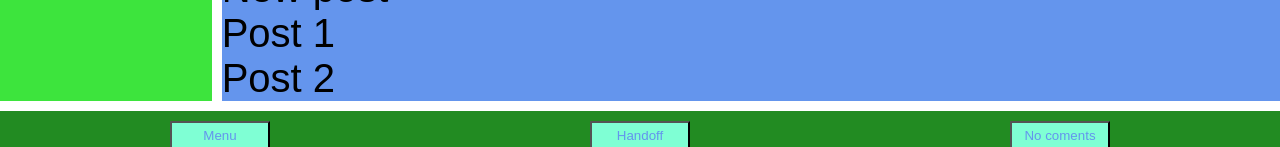
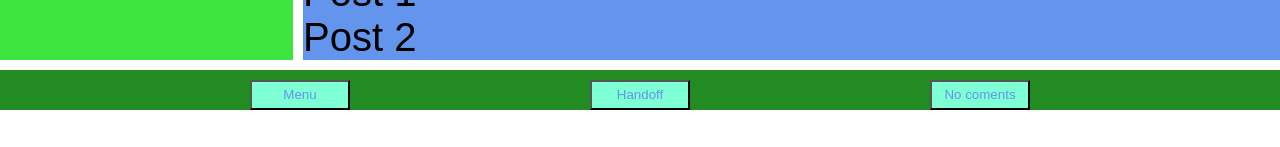
Before and after one commit to Vitaliy375/react-01-my_sochial_media, a React (Create React App) app: page / in a window 1280 px wide. Shown: the part 1037-1184 px from the top of the page. After the commit the page ends 1147 px from the top, so only its background shows below. Built offline with nearby package versions, Linux system fonts and the light colour scheme.

Commit message:
13 urok Razbitie na componenty

```diff
--- a/src/App.css
+++ b/src/App.css
@@ -15,8 +15,8 @@
   "h h"
   "n c"
   "f f";
-  grid-template-rows: 100px 1fr;
-  grid-template-columns: 2fr 10fr;
+  grid-template-rows: 120px 1fr;
+  grid-template-columns: 3fr 10fr;
 }
 .header {
  grid-area: h;
@@ -29,7 +29,7 @@
 
 .header img {
   display:flex;
-
+  padding: 15px;
   width: 120px;
 }
 
@@ -52,7 +52,7 @@
   height: 40px;
   padding: 10px;
   display: flex;
-  justify-content: space-around;
+  justify-content: space-evenly;
 }
 .footer button {
   width: 100px;
```
